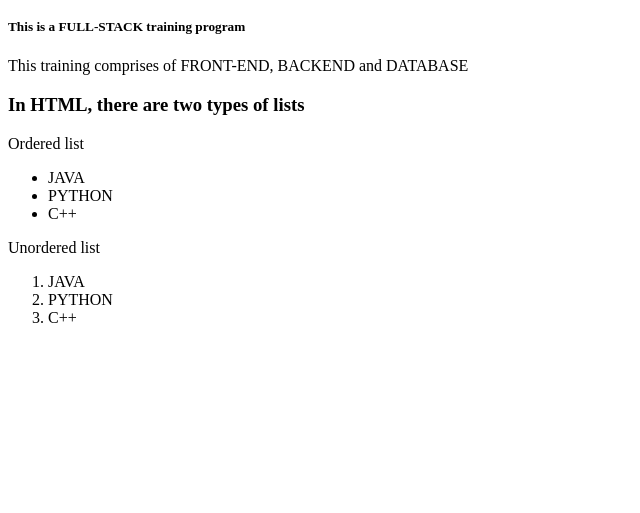
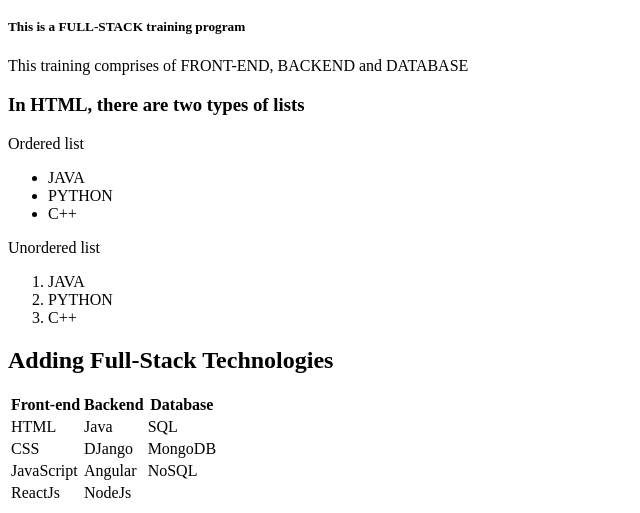
Before and after one commit to saffron5554/ASSIGNMENT-WUE, a plain HTML site: page index.html in a window 1280 px wide. Shown: the part 455-968 px from the top of the page, without its empty margins (0-640 px from the left). Before the commit the page ends 800 px from the top, so only its background shows below. Drawn offline with Linux system fonts and the light colour scheme.

Commit message:
add table

```diff
--- a/index.html
+++ b/index.html
@@ -26,5 +26,35 @@
         <li>PYTHON</li>
         <li>C++</li>
       </ol>
+      <div>
+        <h2>Adding Full-Stack Technologies</h2>
+        <table>
+          <tr>
+            <th>Front-end</th>
+            <th>Backend</th>
+            <th>Database</th>
+          </tr>
+          <tr>
+            <td>HTML</td>
+            <td>Java</td>
+            <td>SQL</td>
+          </tr>
+          <tr>
+            <td>CSS</td>
+            <td>DJango</td>
+            <td>MongoDB</td>
+          </tr>
+          <tr>
+            <td>JavaScript</td>
+            <td>Angular</td>
+            <td>NoSQL</td>
+            </tr>
+            <tr>
+            <td>ReactJs</td>
+            <td>NodeJs</td>
+            </tr>
+        </table>
+      </div>
+
 </body>
 </html>
```
